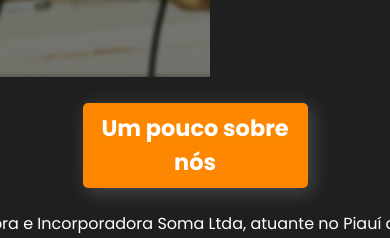
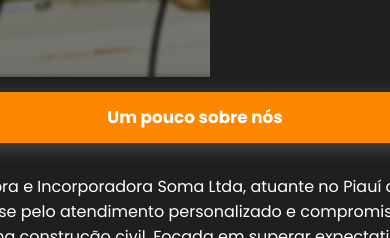
Before and after one commit to SomaAprendizes/landing-page, a Vue app in the folder landing-page/: page / in a window 390 px wide. Shown: the part 767-1005 px from the top of the page. Built offline with nearby package versions, Linux system fonts and the light colour scheme.

Commit message:
Chore: adicionando responsividade simples nos títulos

```diff
--- a/landing-page/src/components/CustomTitle.vue
+++ b/landing-page/src/components/CustomTitle.vue
@@ -32,4 +32,30 @@
   justify-content: center;
   align-items: center;
 }
+
+@media (max-width: 1024px) {
+  .title {
+    width: 40%;
+    font-size: 1.1rem;
+    height: 8vh;
+  }
+}
+
+@media (max-width: 768px) {
+  .title {
+    width: 50%;
+    font-size: 1rem;
+    height: 7vh;
+    margin: 3% 0;
+  }
+}
+
+@media (max-width: 480px) {
+  .title {
+    width: 80%;
+    font-size: 0.9rem;
+    height: 6vh;
+    margin: 2% 0;
+  }
+}
 </style>
```
